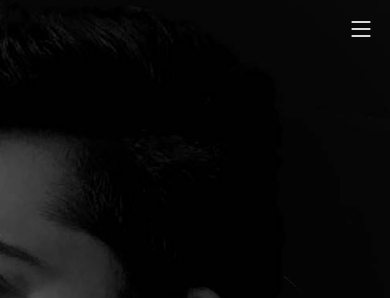
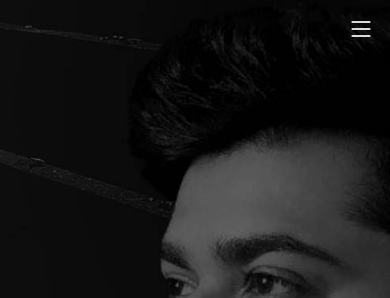
Before and after one commit to allhadi/allhadi, a plain HTML site: page index.html in a window 390 px wide. Shown: the top 298 px of the page. Drawn offline with nearby package versions, Linux system fonts and the light colour scheme.

Commit message:
Update style.css

```diff
--- a/assets/css/style.css
+++ b/assets/css/style.css
@@ -27,6 +27,12 @@ body::before {
   height: 100vh;
   z-index: -1;
 }
+@media only screen and (max-width: 768px) {
+body::before {
+    right: -300px;
+}
+}
+
 
 @media (max-width: 360px) {
   body::before {
```
